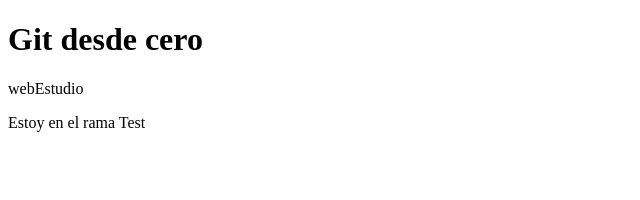
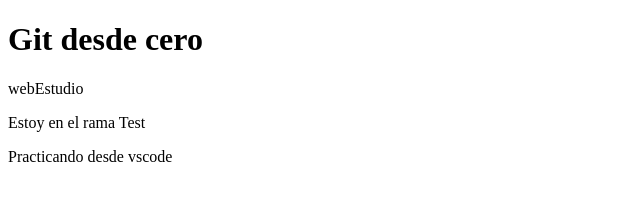
Before and after one commit to karlos1000/practicando-git, a plain HTML site: page index.html in a window 1280 px wide. Shown: the whole page, without its empty margins (0-640 px from the left). Drawn offline with Linux system fonts and the light colour scheme.

Commit message:
Primer commit desde VScode

```diff
--- a/index.html
+++ b/index.html
@@ -3,7 +3,7 @@
 <head>
     <meta charset="UTF-8">
     <meta name="viewport" content="width=device-width, initial-scale=1.0">
-    <title>Practicando con git</title>
+    <title>Practicando con GIT</title>
 </head>
 <body>
     <h1>Git desde cero</h1>
@@ -12,5 +12,6 @@
     <section>
         <p>Estoy en el rama Test</p>
     </section>
+    <p>Practicando desde vscode</p>
 </body>
 </html>
```
Also changed, not shown: 1 other file.
